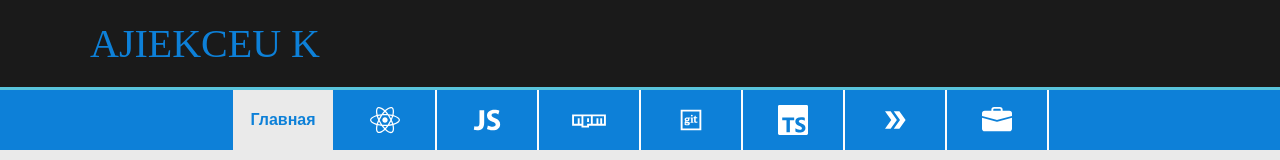
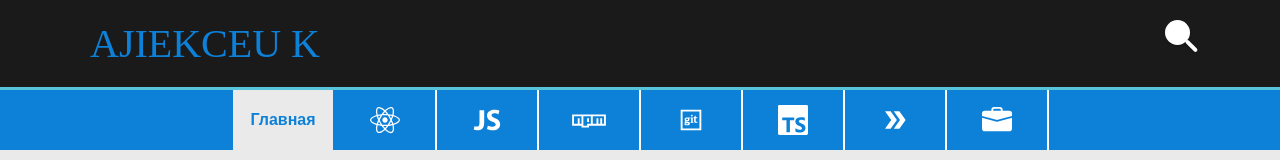
Before and after one commit to AlekseiKutukov/aleksei-k.ru_2.0, a Next.js app: page / in a window 1280 px wide. Shown: the top 160 px of the page. Built offline with nearby package versions, Linux system fonts and the light colour scheme; a web font is replaced by a local one.

Commit message:
add api search & component search

```diff
--- a/package.json
+++ b/package.json
@@ -22,6 +22,7 @@
     "@types/react-dom": "^19",
     "eslint": "^9",
     "eslint-config-next": "15.2.3",
+    "sass": "^1.92.1",
     "typescript": "^5"
   }
 }
--- /dev/null
+++ b/src/app/api/search/route.js
@@ -0,0 +1,49 @@
+import { MongoClient } from "mongodb";
+import { NextResponse } from "next/server";
+
+// Используем URI из переменных окружения
+const uri = process.env.MONGODB_URI;
+const client = new MongoClient(uri);
+
+// ⭐ ИЗМЕНЕНИЕ: Экспортируем функцию с именем GET
+export async function GET(req) {
+  // ⭐ ИЗМЕНЕНИЕ: Получаем query-параметр из req.nextUrl.searchParams
+  const q = req.nextUrl.searchParams.get("q");
+
+  // Проверяем наличие параметра q
+  if (!q) {
+    return NextResponse.json({ error: "Неверный запрос" }, { status: 400 });
+  }
+
+  try {
+    // Подключаемся к базе
+    await client.connect();
+    const db = client.db("aleksei_db");
+
+    // Настраиваем поисковый запрос, делаем его нечувствительным к регистру
+    const regexQuery = new RegExp(q, "i");
+
+    // Ищем в обеих коллекциях одновременно
+    const [jsResults, reactResults] = await Promise.all([
+      db
+        .collection("js")
+        .find({ "2_title": { $regex: regexQuery } })
+        .toArray(),
+      db
+        .collection("react")
+        .find({ "1_title": { $regex: regexQuery } })
+        .toArray(),
+    ]);
+
+    // Объединяем результаты и возвращаем их
+    const results = [...jsResults, ...reactResults];
+
+    return NextResponse.json(results);
+  } catch (e) {
+    console.error(e);
+    return NextResponse.json({ error: "Ошибка сервера" }, { status: 500 });
+  } finally {
+    // Закрываем соединение с базой данных
+    await client.close();
+  }
+}
--- /dev/null
+++ b/src/components/UI/Search/Search.jsx
@@ -0,0 +1,197 @@
+// "use client";
+
+// import { useState, useRef, useEffect } from "react";
+// import Link from "next/link";
+// import { useRouter } from "next/navigation";
+// // import transliterate from "@/components/utils/transliterate";
+// import styles from "./Search.module.sass";
+
+// const Search = () => {
+//   const [query, setQuery] = useState("");
+//   const [results, setResults] = useState([]);
+//   const router = useRouter();
+//   const inputRef = useRef(null);
+
+//   // Функция для выполнения поиска
+//   const fetchResults = async (searchQuery) => {
+//     if (!searchQuery.trim()) {
+//       setResults([]);
+//       return;
+//     }
+
+//     const response = await fetch(
+//       `/api/search?query=${encodeURIComponent(searchQuery)}`
+//     );
+//     const data = await response.json();
+//     setResults(data);
+//   };
+
+//   // Debounce для поиска
+//   useEffect(() => {
+//     const timeoutId = setTimeout(() => {
+//       fetchResults(query);
+//     }, 500);
+
+//     return () => clearTimeout(timeoutId);
+//   }, [query]);
+
+//   // Очистка при изменении URL (навигация назад/вперёд)
+//   useEffect(() => {
+//     const handleRouteChange = () => {
+//       setQuery("");
+//       setResults([]);
+//       inputRef.current?.blur(); // Убираем фокус с инпута
+//     };
+
+//     window.addEventListener("popstate", handleRouteChange);
+//     return () => window.removeEventListener("popstate", handleRouteChange);
+//   }, []);
+
+//   // Обработчик клика по ссылке
+//   const handleLinkClick = () => {
+//     setQuery(""); // Очищаем поле ввода
+//     setResults([]); // Очищаем результаты
+//     inputRef.current?.blur(); // Убираем фокус с инпута
+//   };
+
+//   return (
+//     <div className={styles.input_group}>
+//       <input
+//         ref={inputRef}
+//         className={styles.search}
+//         type="text"
+//         value={query}
+//         onChange={(e) => setQuery(e.target.value)}
+//         placeholder="Что-то ищите?"
+//       />
+
+//       {results.length === 0 && query && (
+//         <p className={styles.noResults}>Нет соответствий</p>
+//       )}
+
+//       <span className={styles.bar}></span>
+
+//       {results.length > 0 && (
+//         <ul className={styles.results}>
+//           {results.slice(0, 6).map((person) => (
+//             <li key={person._id} className={styles.resultItem}>
+//               <Link
+//                 href={`/${transliterate(person.country)}/${person.name
+//                   .toLowerCase()
+//                   .replace(/\s+/g, "-")}`}
+//                 className={styles.link}
+//                 onClick={handleLinkClick} // Добавляем обработчик клика
+//               >
+//                 {person.name}
+//               </Link>
+//             </li>
+//           ))}
+//         </ul>
+//       )}
+//     </div>
+//   );
+// };
+// export default Search;
+
+"use client";
+
+import { useState, useRef, useEffect } from "react";
+import Link from "next/link";
+import { useRouter } from "next/navigation";
+import styles from "./Search.module.sass";
+
+const Search = () => {
+  const [query, setQuery] = useState("");
+  const [results, setResults] = useState([]);
+  const router = useRouter();
+  const inputRef = useRef(null);
+
+  // Функция для выполнения поиска
+  const fetchResults = async (searchQuery) => {
+    if (!searchQuery.trim()) {
+      setResults([]);
+      return;
+    }
+
+    // ⭐ ИЗМЕНЕНИЕ 1: Используем параметр `q` в URL, как в нашей API-логике
+    const response = await fetch(
+      `/api/search?q=${encodeURIComponent(searchQuery)}`
+    );
+
+    // Проверяем, что ответ успешный
+    if (!response.ok) {
+      setResults([]);
+      return;
+    }
+
+    const data = await response.json();
+    setResults(data);
+  };
+
+  // Debounce для поиска
+  useEffect(() => {
+    const timeoutId = setTimeout(() => {
+      fetchResults(query);
+    }, 500);
+
+    return () => clearTimeout(timeoutId);
+  }, [query]);
+
+  // Очистка при изменении URL (навигация назад/вперёд)
+  useEffect(() => {
+    const handleRouteChange = () => {
+      setQuery("");
+      setResults([]);
+      inputRef.current?.blur(); // Убираем фокус с инпута
+    };
+
+    window.addEventListener("popstate", handleRouteChange);
+    return () => window.removeEventListener("popstate", handleRouteChange);
+  }, []);
+
+  // Обработчик клика по ссылке
+  const handleLinkClick = () => {
+    setQuery(""); // Очищаем поле ввода
+    setResults([]); // Очищаем результаты
+    inputRef.current?.blur(); // Убираем фокус с инпута
+  };
+
+  return (
+    <div className={styles.input_group}>
+      <input
+        ref={inputRef}
+        className={styles.search}
+        type="text"
+        value={query}
+        onChange={(e) => setQuery(e.target.value)}
+        placeholder="Что-то ищите?"
+      />
+
+      {results.length === 0 && query && (
+        <p className={styles.noResults}>Нет соответствий</p>
+      )}
+
+      <span className={styles.bar}></span>
+
+      {console.log(results)}
+
+      {results.length > 0 && (
+        <ul className={styles.results}>
+          {results.slice(0, 6).map((item) => (
+            <li key={item._id} className={styles.resultItem}>
+              <Link
+                // href={`#${item.title.toLowerCase().replace(/\s+/g, "-")}`}
+                href={`ya.ru`}
+                className={styles.link}
+                onClick={handleLinkClick}
+              >
+                {item["1_title"] && item["2_title"]}
+              </Link>
+            </li>
+          ))}
+        </ul>
+      )}
+    </div>
+  );
+};
+export default Search;
--- /dev/null
+++ b/src/components/UI/Search/Search.module.sass
@@ -0,0 +1,124 @@
+
+    // Variables
+$black: #000
+$white: #fff
+$blue: #000
+$light-gray: #a1a1a1
+$primary-color: #ff0052
+
+// Mixins
+=size($h, $w)
+  height: $h
+  width: $w
+
+=flex-center
+  display: flex
+  align-items: center
+  justify-content: center
+
+=gradient($deg, $fc, $sc)
+
+
+// Style
+  +flex-center
+
+  .disclaimer
+    bottom: 15px
+    position: absolute
+
+.input_group
+  position: relative
+
+  .search
+    +size(15px, 15px)
+    background-color: $white
+    border: 0
+    border-radius: 50%
+    box-shadow: 0 2px 2px 0 rgba(0,0,0,0.15)
+    cursor: pointer
+    color: $white
+    outline: none
+    padding: 5px
+    position: relative
+    transition: all 150ms cubic-bezier(0.2, 0.6, 0.252, 1.2)
+
+    ~ .bar
+      +size(4px, 15px)
+      background: $white
+      border-radius: 4px
+      box-shadow: 0 2px 2px 0 rgba(0,0,0,0.15)
+      position: absolute
+      display: block
+      opacity: 1
+      right: -9px
+      top: 24px
+      transform: rotate(45deg)
+      transition: opacity 150ms ease
+
+    &::placeholder
+      color: $white
+
+    &:focus,
+    &:not(:placeholder-shown)
+      +size(25px, 200px)
+      border-radius: 3px
+      color: $blue
+      cursor: initial
+
+      &::placeholder
+        color: #7b7b7b
+        font-size: 16px
+
+      ~ .bar
+        box-shadow: none
+        opacity: 0
+        right: 0
+        top: 5px
+
+.results
+  list-style: none
+  padding: 0
+  margin-top: 4px
+  position: absolute
+  width: 100%
+  background-color: $white
+  border: 1px solid $primary-color
+  border-radius: 5px
+  z-index: 1000
+
+.resultItem
+  padding: 5px 10px
+  border-bottom: 1px solid #eee
+  transition: background-color 0.3s ease
+
+  &:last-child
+    border-bottom: none
+
+  &:hover
+    background-color: #f9f9f9
+
+.link
+  text-decoration: none
+  color: #333
+  font-size: 16px
+
+  &:hover
+    color: $primary-color
+
+.noResults
+  color: $light-gray
+  font-style: italic
+  margin-top: 5px
+  text-align: center
+  opacity: 0
+  animation: fadeIn 0.3s ease-in forwards
+  position: absolute
+  width: 100%
+
+
+
+@keyframes fadeIn
+  from
+    opacity: 0
+  to
+    opacity: 1
--- a/src/components/UI/Search/Search.tsx
+++ /dev/null
@@ -1,5 +0,0 @@
-const Search = () => {
-  return <>Search</>;
-};
-
-export default Search;
--- a/src/components/markupPage/Header/Header.module.css
+++ b/src/components/markupPage/Header/Header.module.css
@@ -23,10 +23,10 @@
   color: #fff;
 }
 
-.header_logo_search a {
+/* .header_logo_search a {
   text-decoration: none;
   color: #fff;
-}
+} */
 
 @media (max-width: 991px) {
 }
--- a/src/components/markupPage/Header/Header.tsx
+++ b/src/components/markupPage/Header/Header.tsx
@@ -1,4 +1,5 @@
 import Link from "next/link";
+import Search from "@/components/UI/Search/Search";
 import styles from "./Header.module.css";
 
 const Header = () => {
@@ -8,7 +9,9 @@ const Header = () => {
         <Link href="/">
           <div className={styles.logo}>AJIEKCEU K</div>
         </Link>
-        <div className={styles.search}>{/* <Search /> */}</div>
+        <div className={styles.search}>
+          <Search />
+        </div>
       </div>
     </div>
   );
--- a/tsconfig.json
+++ b/tsconfig.json
@@ -28,7 +28,8 @@
     "**/*.tsx",
     ".next/types/**/*.ts",
     "src/components/markupPage/Menu/Menu.jsx",
-    "src/*"
+    "src/*",
+    "src/components/UI/Search/Search.jsx"
   ],
   "exclude": ["node_modules"]
 }
```
Also changed, not shown: src/components/UI/Search/Search.module.css (deleted), 2 other files (tests, documents, lock files or other folders).
